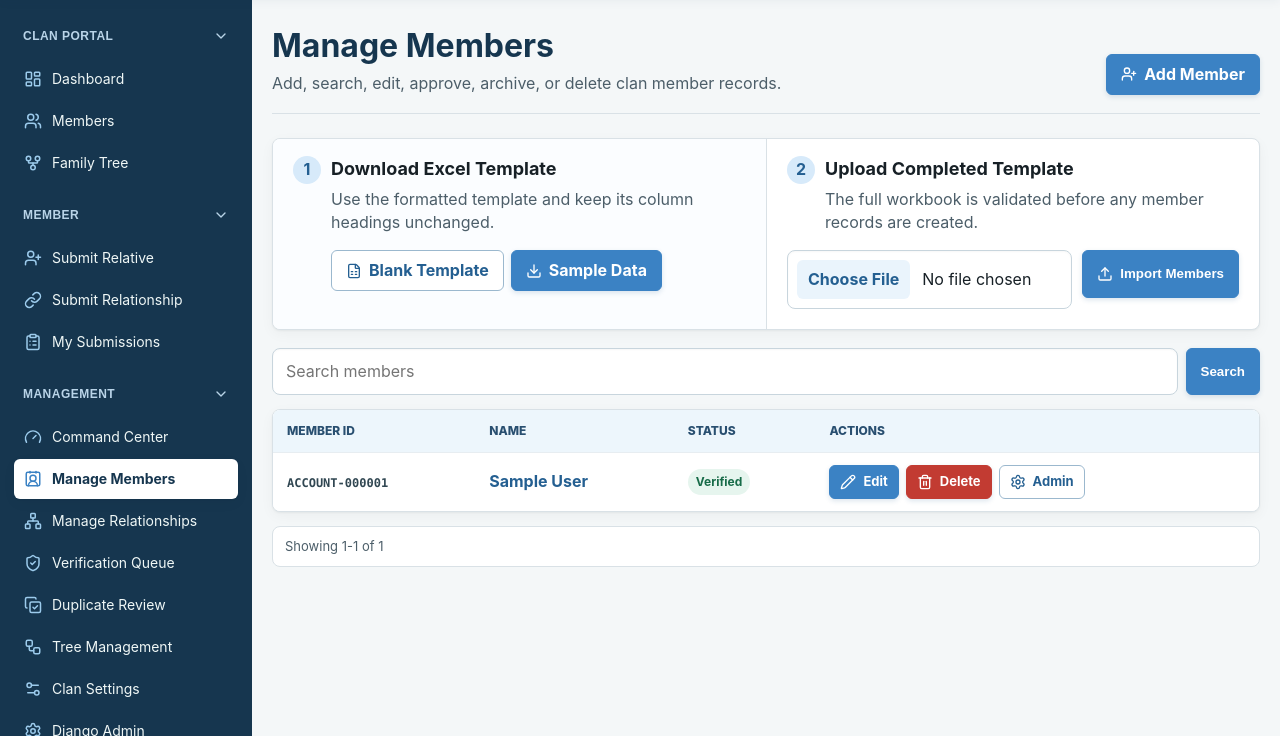
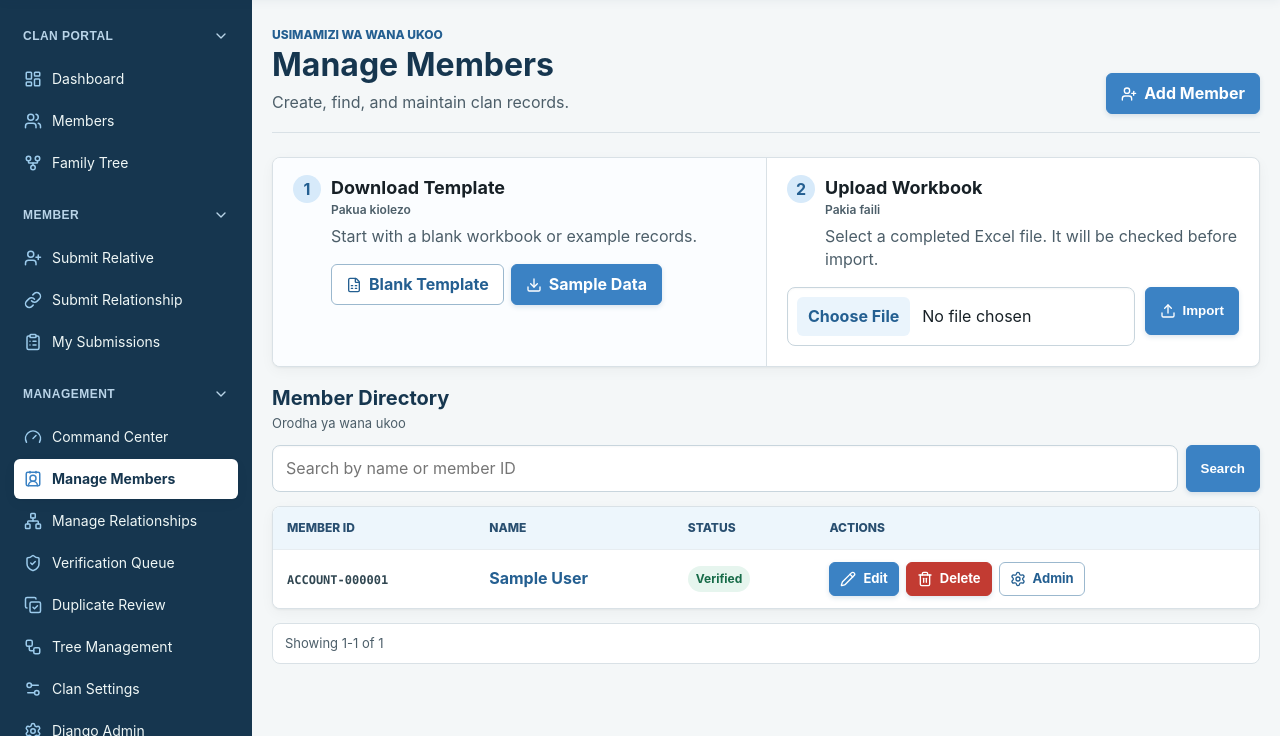
Before and after one commit to Oswaldgerald/clan, a Django app: page /management/members/ in a window 1280 px wide. Shown: the part 64-800 px from the top of the page. Run offline with Django 4.2, Linux system fonts and the light colour scheme; the visitor is signed in with stand-in values (Sample User, id 1); data comes from the database, SQL or seed files in the repository; some libraries are stand-ins or nearby versions.

Commit message:
Refine bilingual member management copy

```diff
--- a/members/forms.py
+++ b/members/forms.py
@@ -32,7 +32,7 @@ def residence_choices(current_value=""):
 
 
 FIELD_LABELS_SW = {
-    "member_id": "Member ID (Namba ya mwanaukoo)",
+    "member_id": "Member ID (Namba ya mwana ukoo)",
     "account": "Account (Akaunti)",
     "first_name": "First name (Jina la kwanza)",
     "middle_name": "Middle name (Jina la kati)",
@@ -380,8 +380,8 @@ class MemberRelationshipForm(RelationshipForm):
 class ExistingChildForm(forms.Form):
     child = forms.ModelChoiceField(
         queryset=Person.objects.none(),
-        label="Existing member (Mwanaukoo aliyepo)",
-        empty_label="Select a member (Chagua mwanaukoo)",
+        label="Existing member (Mwana ukoo aliyepo)",
+        empty_label="Select a member (Chagua mwana ukoo)",
     )
 
     def __init__(self, *args, parent, **kwargs):
--- a/members/tests.py
+++ b/members/tests.py
@@ -591,7 +591,7 @@ class PortalAccessTests(TestCase):
         self.assertContains(response, "Location (Mahali)")
         self.assertContains(response, "Family Links (Mahusiano ya familia)")
         self.assertContains(response, "First name (Jina la kwanza)")
-        self.assertContains(response, "Namba ya mwanaukoo")
+        self.assertContains(response, "Namba ya mwana ukoo")
         self.assertNotContains(response, "mwanachama")
 
     def test_member_can_submit_relative_for_approval(self):
--- a/templates/base.html
+++ b/templates/base.html
@@ -243,6 +243,14 @@
     .page-title { display: flex; justify-content: space-between; gap: 20px; align-items: end; margin-bottom: 24px; padding-bottom: 18px; border-bottom: 1px solid var(--line); }
     .page-title h1 { color: var(--navy); font-size: 32px; }
     .page-title p { margin: 7px 0 0; max-width: 720px; }
+    .page-title .section-translation {
+      margin: 0 0 5px;
+      color: var(--accent-dark);
+      font-size: 12px;
+      font-weight: 800;
+      line-height: 1.2;
+      text-transform: uppercase;
+    }
     .muted { color: var(--muted); }
     .grid { display: grid; gap: 14px; }
     .stats { grid-template-columns: repeat(auto-fit, minmax(150px, 1fr)); }
@@ -595,6 +603,13 @@
     .bulk-import-panel > div { position: relative; padding: 20px; }
     .bulk-import-panel > div + div { border-left: 1px solid var(--line); }
     .bulk-import-panel h2 { font-size: 18px; margin: 0 0 6px 38px; }
+    .bulk-import-panel h2 small {
+      display: block;
+      margin-top: 4px;
+      color: var(--muted);
+      font-size: 12px;
+      font-weight: 600;
+    }
     .bulk-step {
       position: absolute;
       top: 17px;
--- a/templates/management/member_management.html
+++ b/templates/management/member_management.html
@@ -5,17 +5,18 @@
 {% block content %}
 <section class="page-title">
   <div>
+    <p class="section-translation">Usimamizi wa wana ukoo</p>
     <h1>Manage Members</h1>
-    <p class="muted">Add, search, edit, approve, archive, or delete clan member records.</p>
+    <p class="muted">Create, find, and maintain clan records.</p>
   </div>
-  <a class="button" href="{% url 'management-member-add' %}"><i data-lucide="user-plus" aria-hidden="true"></i>Add Member</a>
+  <a class="button" href="{% url 'management-member-add' %}" title="Ongeza mwana ukoo"><i data-lucide="user-plus" aria-hidden="true"></i>Add Member</a>
 </section>
 
 <section class="card bulk-import-panel">
   <div>
     <span class="bulk-step">1</span>
-    <h2>Download Excel Template</h2>
-    <p class="muted">Use the formatted template and keep its column headings unchanged.</p>
+    <h2>Download Template <small>Pakua kiolezo</small></h2>
+    <p class="muted">Start with a blank workbook or example records.</p>
     <div class="action-group">
       <a class="button button-secondary" href="{% url 'management-member-import-template' %}"><i data-lucide="file-spreadsheet" aria-hidden="true"></i>Blank Template</a>
       <a class="button" href="{% url 'management-member-import-sample' %}"><i data-lucide="download" aria-hidden="true"></i>Sample Data</a>
@@ -23,13 +24,13 @@
   </div>
   <div>
     <span class="bulk-step">2</span>
-    <h2>Upload Completed Template</h2>
-    <p class="muted">The full workbook is validated before any member records are created.</p>
+    <h2>Upload Workbook <small>Pakia faili</small></h2>
+    <p class="muted">Select a completed Excel file. It will be checked before import.</p>
     <form class="bulk-upload-form" method="post" action="{% url 'management-member-bulk-import' %}" enctype="multipart/form-data">
       {% csrf_token %}
       {{ bulk_import_form.workbook }}
       {{ bulk_import_form.workbook.errors }}
-      <button type="submit"><i data-lucide="upload" aria-hidden="true"></i>Import Members</button>
+      <button type="submit"><i data-lucide="upload" aria-hidden="true"></i>Import</button>
     </form>
   </div>
 </section>
@@ -44,10 +45,18 @@
   </section>
 {% endif %}
 
-<form class="search" method="get">
-  <input type="search" name="q" value="{{ query }}" placeholder="Search members" aria-label="Search members">
-  <button type="submit">Search</button>
-</form>
+<section class="directory-panel">
+  <div class="directory-heading">
+    <div>
+      <h2>Member Directory</h2>
+      <p class="muted">Orodha ya wana ukoo</p>
+    </div>
+  </div>
+  <form class="search" method="get">
+    <input type="search" name="q" value="{{ query }}" placeholder="Search by name or member ID" aria-label="Search members">
+    <button type="submit">Search</button>
+  </form>
+</section>
 
 <table class="member-management-table">
     <thead><tr><th>Member ID</th><th>Name</th><th>Status</th><th>Actions</th></tr></thead>
```
